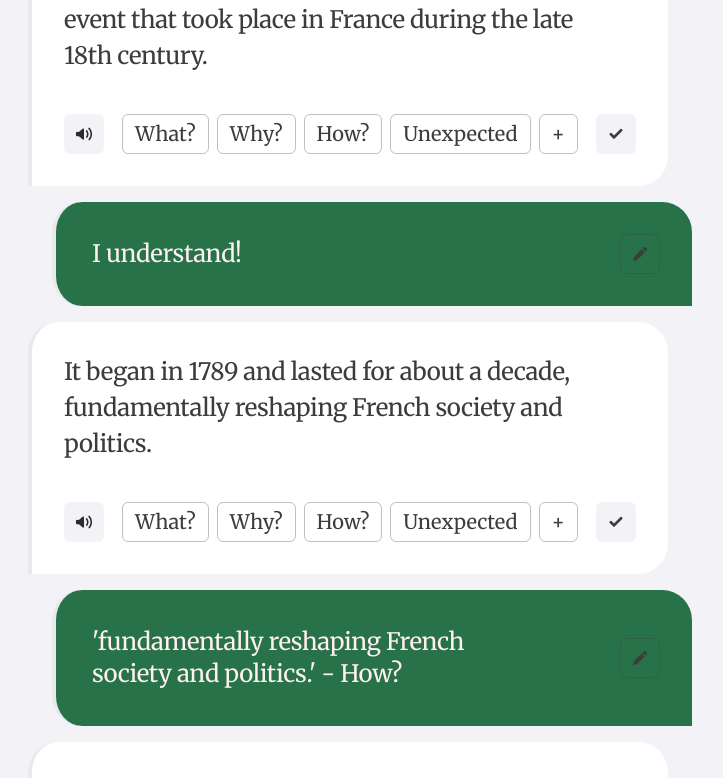
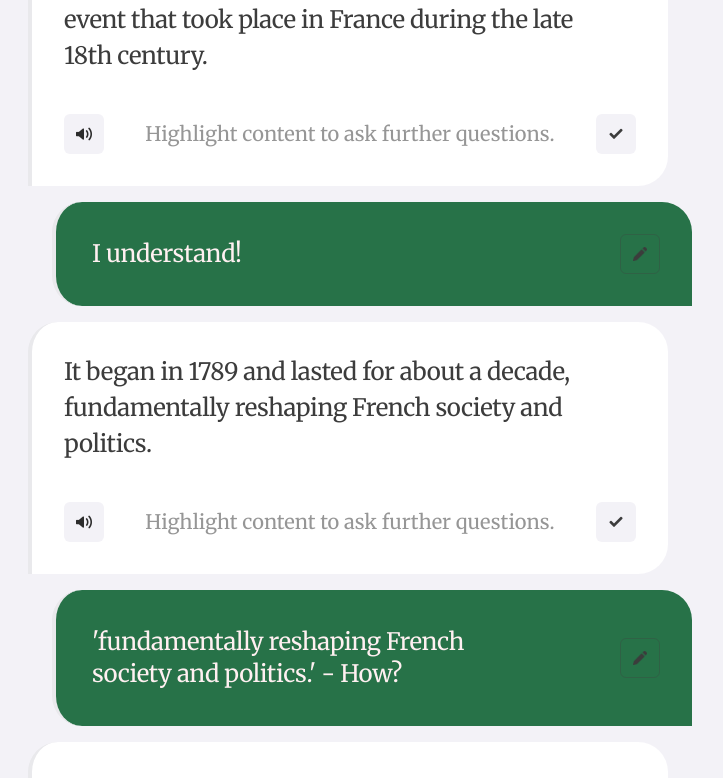
Before and after one commit to tgoulder4/Dunnoyet, a Next.js app: page / in a window 1280 px wide. Shown: the part 1008-1786 px from the top of the page, without its empty margins (280-1003 px from the left). Built offline with nearby package versions, Linux system fonts and the light colour scheme.

Commit message:
close no-depth-levels

```diff
--- a/src/components/cards/ResponseCard.tsx
+++ b/src/components/cards/ResponseCard.tsx
@@ -28,12 +28,12 @@ export const interrogativeTerms = [
   {
     term: "Unexpected",
     colour: "accentPurple",
-    followUpQuestion: "What were you expecting?",
+    followUpQuestion: "What were you expecting? Why?",
   },
   {
     term: "+",
     colour: "accentPurple",
-    followUpQuestion: "What are your thoughts?",
+    followUpQuestion: "What are your thoughts? Why?",
   },
 ];
 function ResponseCard({
@@ -47,7 +47,7 @@ function ResponseCard({
     colour: "",
     followUpQuestion: "",
   });
-  const [highlightedText, setHighlightedText] = useState<string>("");
+  const [highlightedText, setHighlightedText] = useState<boolean>(false);
   function handleTermSelect(interrogativeTerm: Term) {
     console.log(
       `Elaboration called with interrogative term: ${interrogativeTerm.term}`
@@ -68,6 +68,7 @@ function ResponseCard({
           <div className="">
             <article>
               <h2
+                onClick={() => setHighlightedText(!highlightedText)}
                 className={`text-2xl max-w-[1000px] mb-10 mr-[3%] ${merriweather.className} font-[400] leading-[150%] tracking-[-0.374px]`}
               >
                 {content}
@@ -80,6 +81,7 @@ function ResponseCard({
               <InterrogativeButtons
                 activeTerm={activeTerm}
                 handleTermSelect={handleTermSelect}
+                highlightedText={highlightedText}
               />
               {!activeTerm.term ? (
                 <>
--- a/src/components/ui/interrogativeButtons.tsx
+++ b/src/components/ui/interrogativeButtons.tsx
@@ -6,12 +6,12 @@ import { interrogativeTerms } from "@/components/cards/ResponseCard";
 function InterrogativeButtons({
   activeTerm,
   handleTermSelect,
+  highlightedText,
 }: {
   activeTerm: Term;
   handleTermSelect: Function;
+  highlightedText: boolean;
 }) {
-  let highlighted = true;
-
   // --accentOrange: 0 45% 88%; /* #f0c4c4 */
   // --accentTeal: 165 45% 88%; /* #c4f0eb */
   // --accentYellow: 54 45% 88%; /* #f0e9c4 */
@@ -19,7 +19,7 @@ function InterrogativeButtons({
   // --accentBlue: 215 45% 88%; /* #c4dbf0 */
   return (
     <>
-      {highlighted ? (
+      {highlightedText ? (
         <div className="flex gap-2 justify-between">
           {interrogativeTerms.map((interrogativeTerm) => (
             <Button
```
